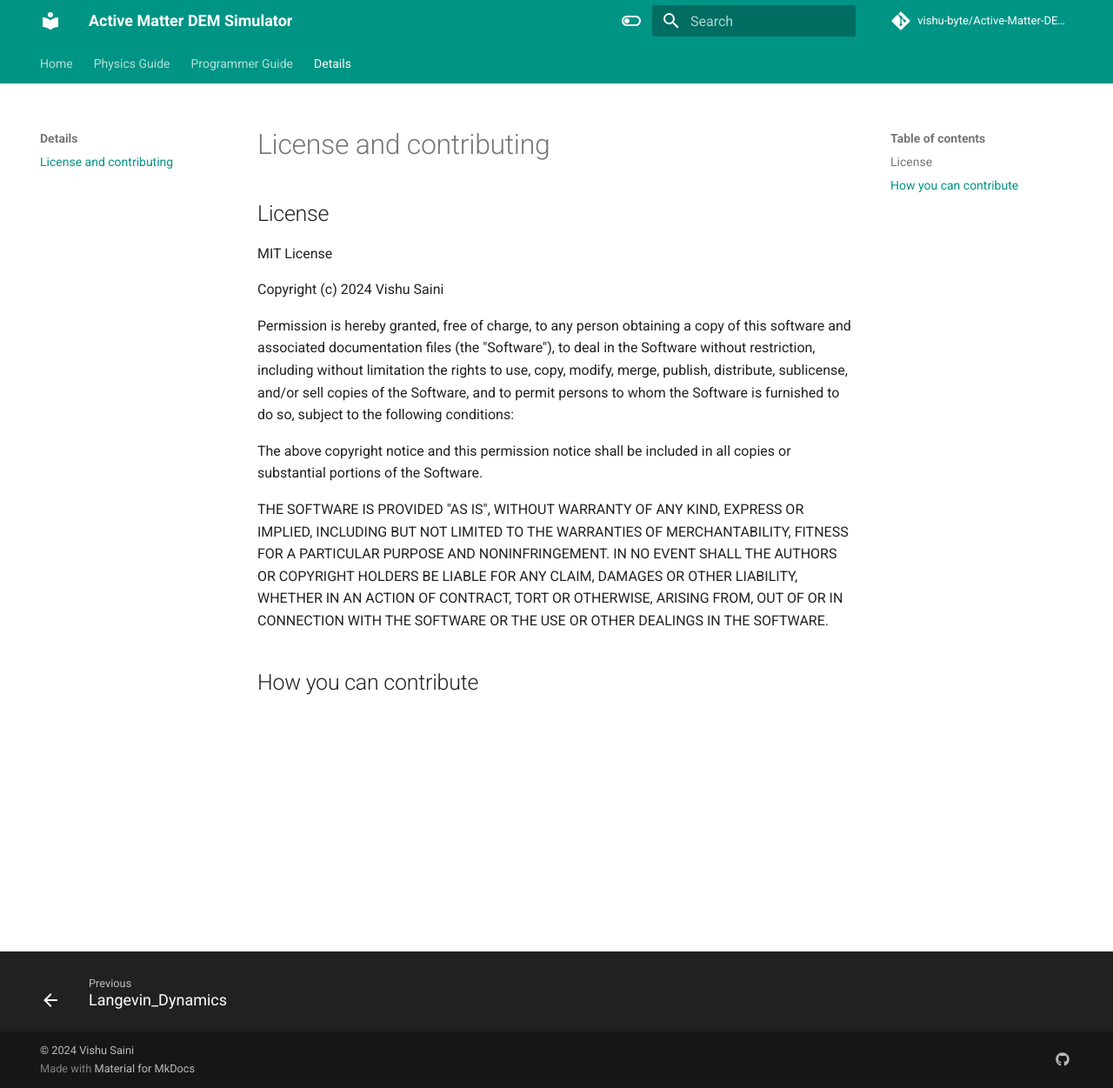
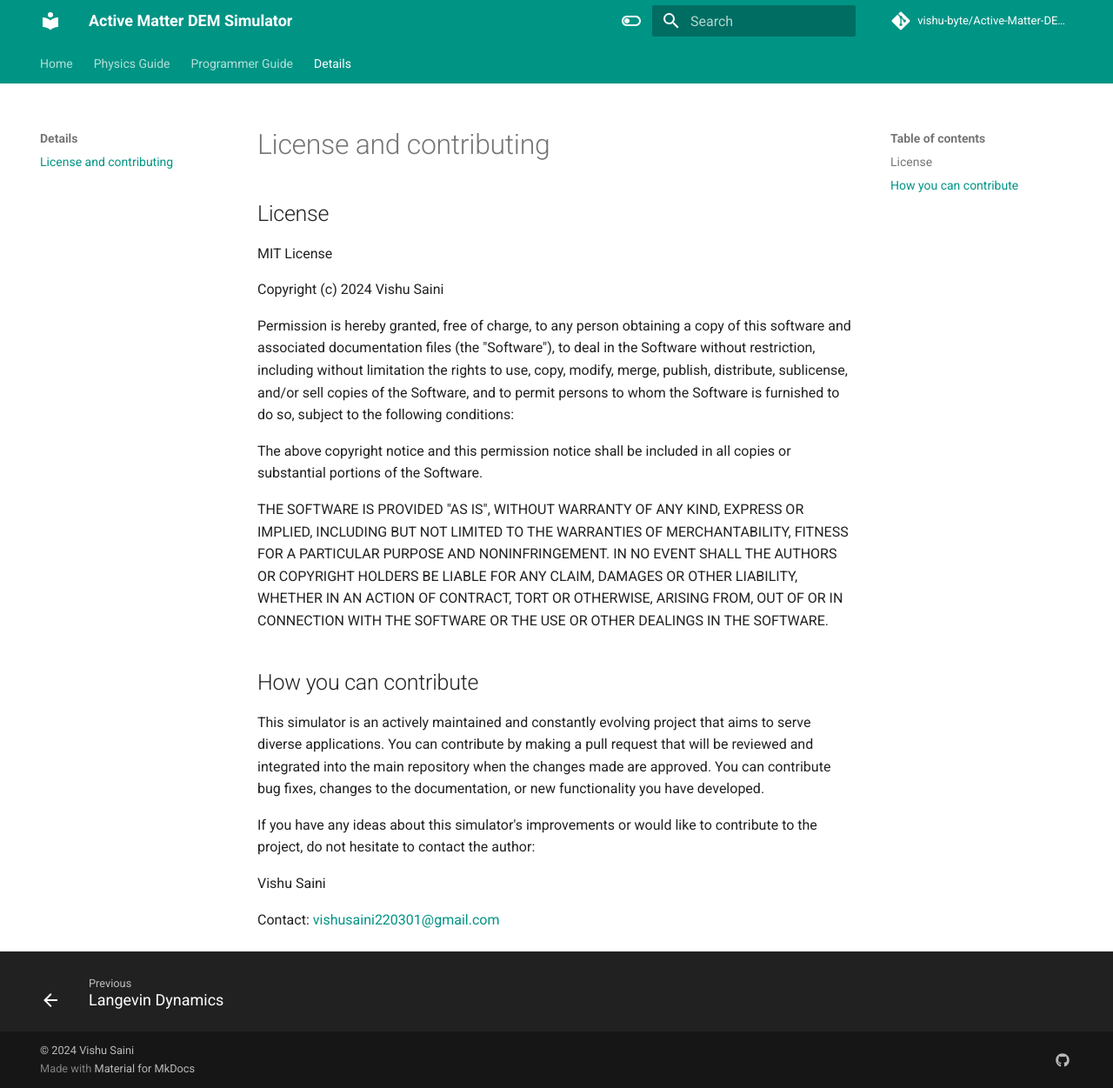
Before and after one commit to vishu-byte/Documentation, an MkDocs documentation site: the page built from docs/Last/Details.md, in a window 1280 px wide and 1251 px high. Shown: the whole window at 87% size. Built offline with MkDocs 1.6.1 and Material for MkDocs 9.7.7, drawn with Linux system fonts in a browser that asks for light colours; comment, search, counter and statistics services are not loaded.

Commit message:
The final form is being taken

```diff
--- a/docs/Last/Details.md
+++ b/docs/Last/Details.md
@@ -22,3 +22,13 @@ OUT OF OR IN CONNECTION WITH THE SOFTWARE OR THE USE OR OTHER DEALINGS IN THE
 SOFTWARE.
 
 ## How you can contribute
+
+This simulator is an actively maintained and constantly evolving project that aims to serve diverse applications.
+You can contribute by making a pull request that will be reviewed and integrated into the main repository when the changes made are approved. You can contribute bug fixes, changes to the documentation, or new functionality you have developed.
+
+If you have any ideas about this simulator's improvements or would like to contribute to the project, do not hesitate
+to contact the author:
+
+Vishu Saini
+
+Contact: [vishusaini220301@gmail.com](mailto:vishusaini220301@gmail.com)
--- a/mkdocs.yml
+++ b/mkdocs.yml
@@ -47,7 +47,7 @@ nav:
       - 'Hands-on examples':
         - 'Gas in bulk': Putting_together/Interacting_gas.md
         - 'Confined Gas': Putting_together/Circular_boundary.md
-        - 'Langevin_Dynamics': Putting_together/Langevin_Dynamics.md
+        - 'Langevin Dynamics': Putting_together/Langevin_Dynamics.md
   - Details:
       - 'License and contributing': Last/Details.md
 
```
Also changed, not shown: docs/General_Physics/Overview.md (+0 -8 lines).
